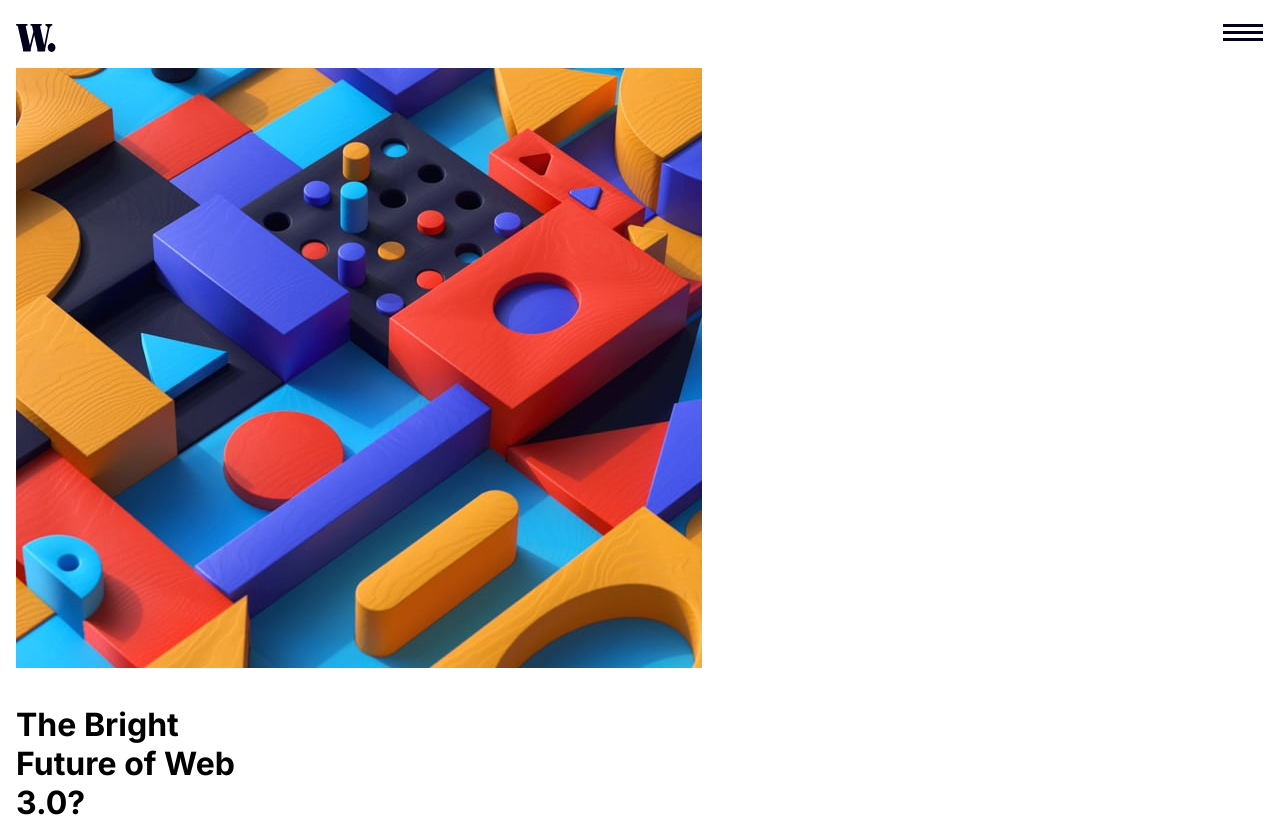
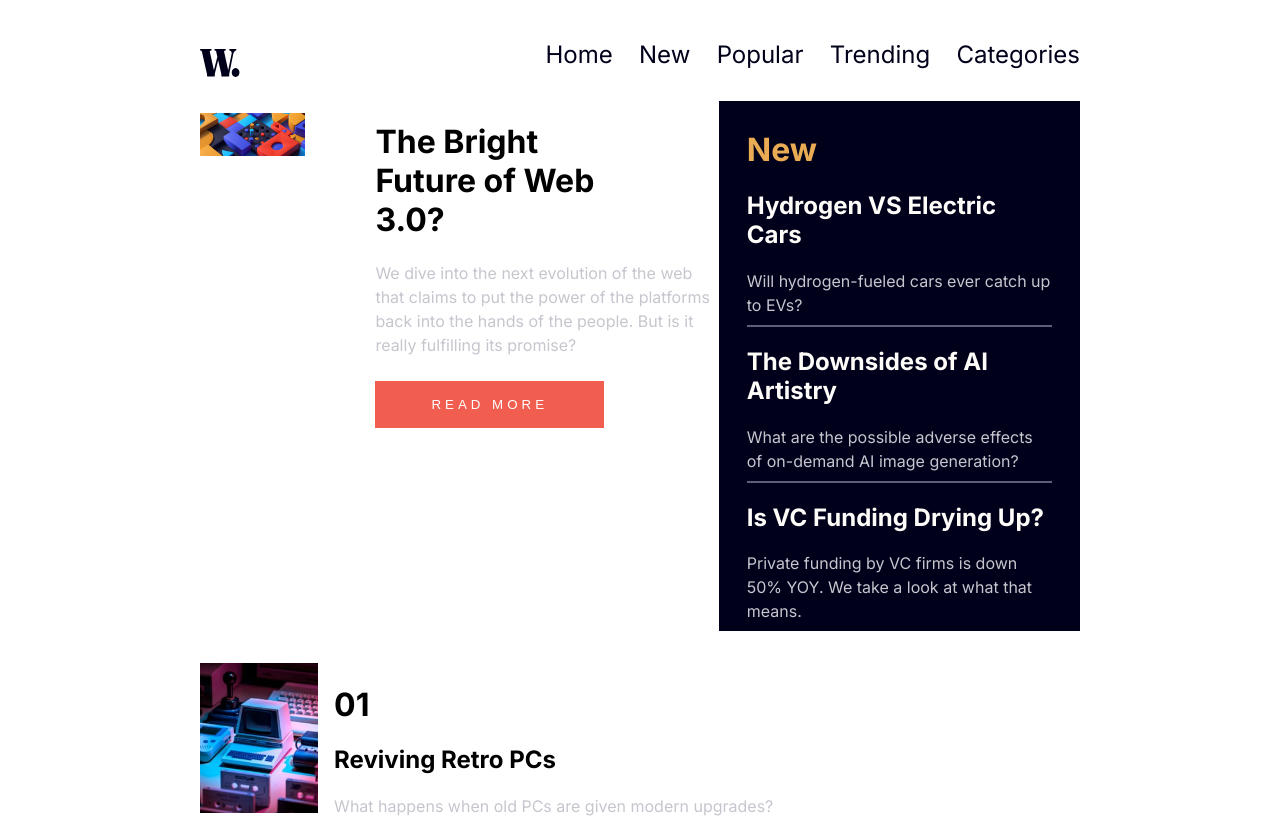
Before and after one commit to afshinmhdz/news-homepage-main, a plain HTML site: page index.html in a window 1280 px wide. Shown: the top 825 px of the page. Drawn offline with nearby package versions, Linux system fonts and the light colour scheme.

Commit message:
setp two

```diff
--- a/index.html
+++ b/index.html
@@ -72,13 +72,18 @@
           </div>
         </div>
       </header>
-      <div class="web3Section">
+      <div class="container">
         <div class="headImage">
           <img
             src="./assets/images/image-web-3-mobile.jpg"
             alt=""
-            id="web-3-mobile"
+            class="web-3-mobile"
           />
+          <img
+          src="./assets/images/image-web-3-desktop.jpg"
+          alt=""
+          class="web-3-desktop"
+        />
         </div>
         <div class="web3-title">
           <h1>The Bright
@@ -92,7 +97,7 @@
             <button>Read more</button>
           </div>
         </div>
-      </div>
+
       <div class="newSection">
         <div class="newSection1"><h1>New</h1><h2>Hydrogen VS Electric Cars</h2><p>Will hydrogen-fueled cars ever
           catch up to EVs?</p></div>
@@ -104,18 +109,19 @@
           means.</p></div>
 
       </div>
+    </div>
       <div class="bottomSection">
         <div class="bottomSection1 flex">
-          <img src="./assets/images/image-retro-pcs.jpg" alt="" srcset=""><div class="detile">
+          <img src="./assets/images/image-retro-pcs.jpg" alt="" srcset=""><div class="detail">
             <h1>01</h1><h2>Reviving Retro PCs</h2><p>What happens when old PCs are given modern
               upgrades?</p>
           </div>
         </div>
-        <div class="bottomSection2 flex"><img src="./assets/images/image-top-laptops.jpg" alt="" srcset=""><div class="detile">
+        <div class="bottomSection2 flex"><img src="./assets/images/image-top-laptops.jpg" alt="" srcset=""><div class="detail">
           <h1>02</h1><h2>Top 10 Laptops of 2022</h2><p>Our best picks for various needs and
             budgets.</p>
         </div></div>
-        <div class="bottomSection3 flex"><img src="./assets/images/image-gaming-growth.jpg" alt="" srcset=""><div class="detile">
+        <div class="bottomSection3 flex"><img src="./assets/images/image-gaming-growth.jpg" alt="" srcset=""><div class="detail">
           <h1>03</h1><h2>The Growth of Gaming</h2><p>How the pandemic has sparked fresh
             opportunities.</p>
         </div></div>
--- a/style.css
+++ b/style.css
@@ -87,6 +87,9 @@ button{
 .web3-title{
   margin-bottom: 2rem;
 }
+.web-3-desktop{
+  display: none;
+}
 .newSection{
   background: var(--verydarkBlue);
   padding-bottom:2rem ;
@@ -117,7 +120,7 @@ hr{
   justify-content: flex-start;
   margin: 2rem 0rem;
 }
-.detile{
+.detail{
   margin-left: 1rem;
   margin-top: 0;
 }
@@ -128,3 +131,55 @@ hr{
 .detile h2{
   margin: 0;
 }
+
+@media only screen and (min-width: 1040px) {
+ body{
+  max-width: 70%;
+  margin: 0 auto;
+ }
+  .sideNav {
+    display: block;
+    width: 100%;
+    margin-right: 0;
+
+  }
+
+  .sideNav ul{
+
+    display: flex;
+    justify-content: space-between;
+    align-items: center;
+    margin-left: 10rem;
+  }
+  .logo{
+
+    display: flex;
+    align-items: center;
+    justify-content: flex-start;
+  }
+  .nav-open-btn,
+  .nav-close-btn{
+    display: none;
+  }
+  header{
+    display: grid;
+    grid-template-areas: 'myArea myArea';
+    width: 100%;
+  }
+  .web-3-mobile{
+    display: none;
+
+  }
+  .web-3-desktop{
+    margin:0.75rem 0;
+    display: block;
+ max-width: 100%;
+ width: 60%;
+  }
+  .container{
+    display: grid;
+    grid-template-columns: auto auto auto;
+
+
+  }
+}
```
